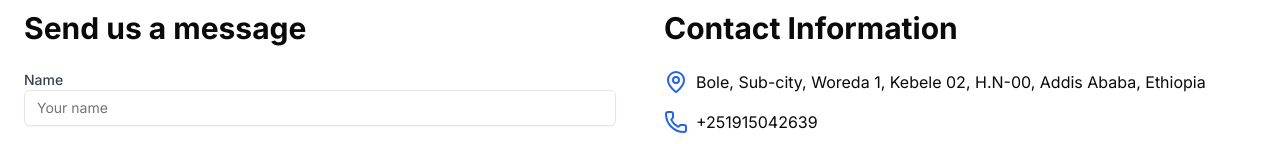
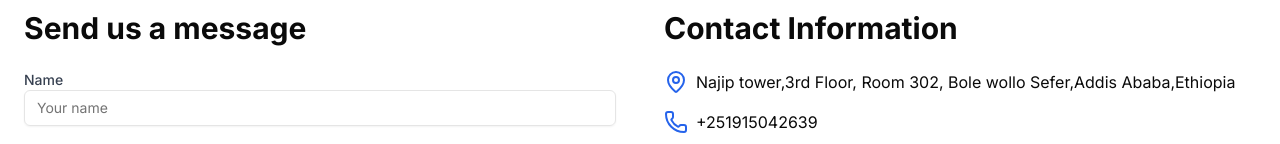
Before and after one commit to nahomtechet/sultan-general-trading, a Next.js app: page /contact in a window 1280 px wide. Shown: the part 404-548 px from the top of the page. Built offline with nearby package versions, Linux system fonts and the light colour scheme.

Commit message:
update location

```diff
--- a/app/contact/page.tsx
+++ b/app/contact/page.tsx
@@ -62,14 +62,18 @@ export default function Contact() {
                   <div className="flex items-center">
                     <MapPin className="h-6 w-6 text-blue-600 mr-2" />
                     <p>
-                      Bole, Sub-city, Woreda 1, Kebele 02, H.N-00, Addis Ababa,
-                      Ethiopia
+                      Najip tower,3rd Floor, Room 302, Bole wollo Sefer,Addis
+                      Ababa,Ethiopia
                     </p>
                   </div>
-                    <div className="flex items-center">
+                  <div className="flex items-center">
+                    <Link
+                      href="tel:+251915042639"
+                    >
                     <Phone className="h-6 w-6 text-blue-600 mr-2" />
+                    </Link>
                     <p>+251915042639</p>
-                    </div>
+                  </div>
                   <div className="flex items-center">
                     <Link
                       href="mailto:mukhtarmahamud1@gmail.com"
```
